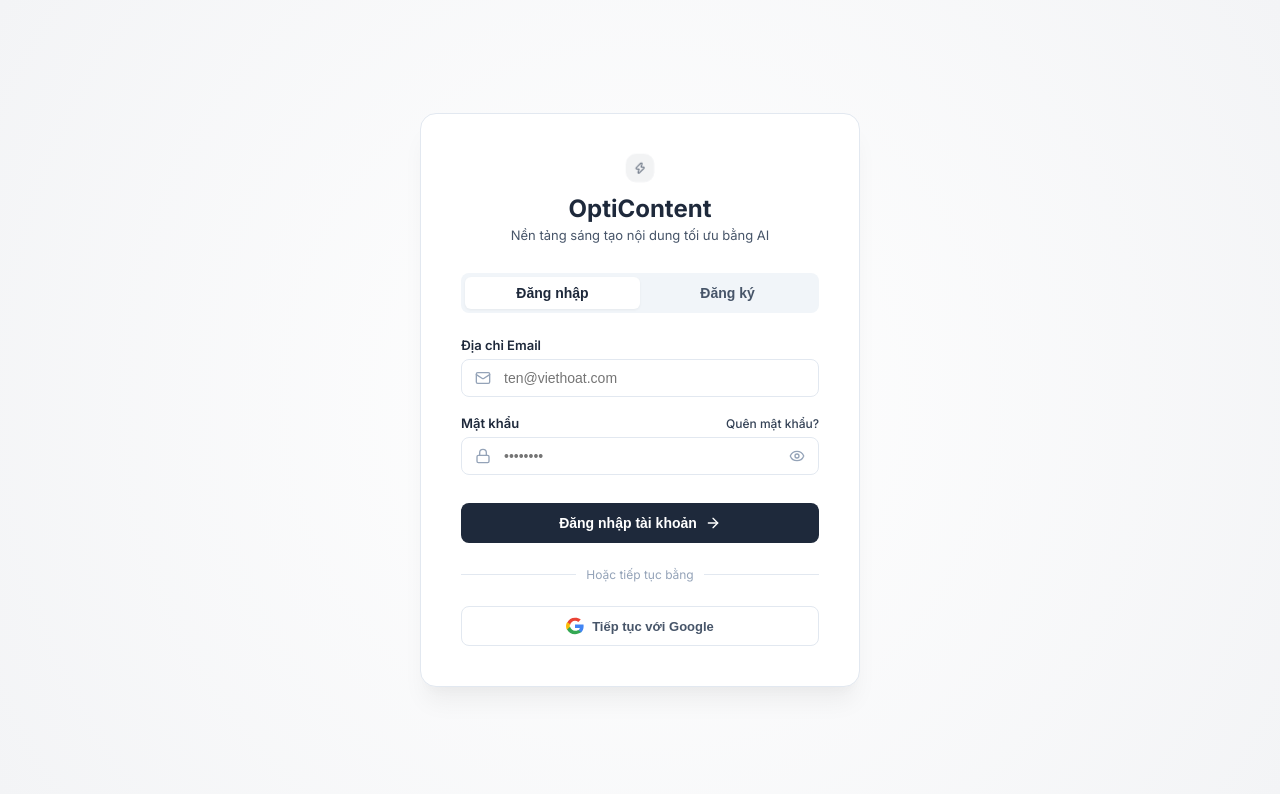
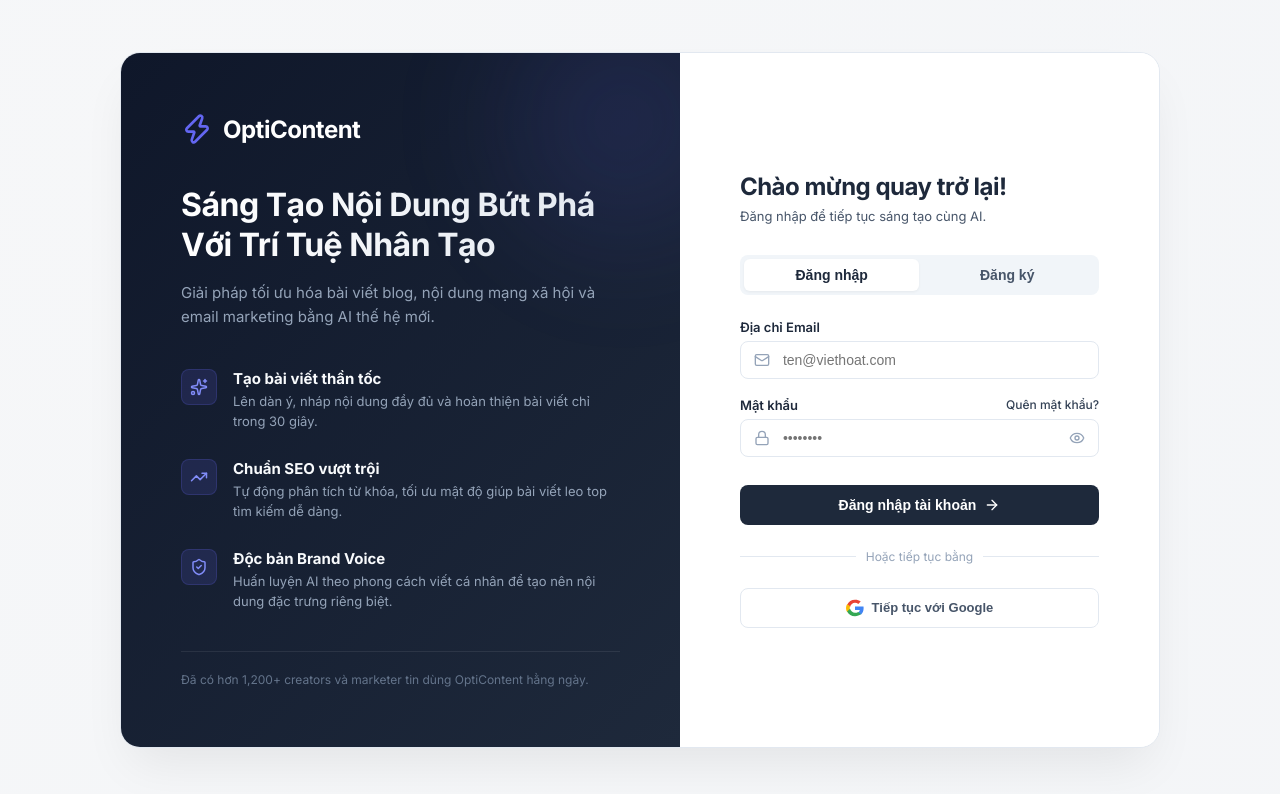
Before and after one commit to Lengoctrung22/OptiContent, a React app in the folder frontend/: page / in a window 1280 px wide. Shown: the top 794 px of the page. Built offline with nearby package versions, Linux system fonts and the light colour scheme; no server answers; the HTML template or start-up script is replaced by a standard one.

Commit message:
design: upgrade Auth screen to modern SaaS split two-column layout

```diff
--- a/frontend/src/index.css
+++ b/frontend/src/index.css
@@ -1033,54 +1033,174 @@
   border-style: solid;
 }
 
-/* Auth Screen Styling */
-.auth-container {
+/* Auth Screen Styling - Split Layout */
+.auth-page-container {
   display: flex;
   align-items: center;
   justify-content: center;
   min-height: 100vh;
-  background: radial-gradient(circle at 50% 50%, #ffffff 0%, #f3f4f6 100%);
-  padding: 20px;
+  background-color: #f8fafc;
+  background-image: radial-gradient(circle at 10% 20%, rgba(244, 244, 245, 0.5) 0%, rgba(228, 228, 231, 0.2) 90%);
+  padding: 24px;
 }
 
-.auth-card {
+.auth-split-box {
+  display: flex;
   background-color: #ffffff;
   border: 1px solid var(--border-color);
-  box-shadow: 0 20px 25px -5px rgba(0, 0, 0, 0.05), 0 10px 10px -5px rgba(0, 0, 0, 0.02);
-  border-radius: 16px;
+  box-shadow: 0 25px 50px -12px rgba(0, 0, 0, 0.08);
+  border-radius: 20px;
   width: 100%;
-  max-width: 440px;
-  padding: 40px;
+  max-width: 1040px;
+  min-height: 640px;
+  overflow: hidden;
+}
+
+/* Cột Trái - Giới thiệu */
+.auth-info-panel {
+  flex: 1.1;
+  background: linear-gradient(135deg, #0f172a 0%, #1e293b 100%);
+  padding: 60px;
+  display: flex;
+  align-items: center;
+  color: #ffffff;
+  position: relative;
+  overflow: hidden;
+}
+
+.auth-info-panel::before {
+  content: '';
+  position: absolute;
+  top: -20%;
+  right: -20%;
+  width: 60%;
+  height: 60%;
+  background: radial-gradient(circle, rgba(99, 102, 241, 0.15) 0%, rgba(99, 102, 241, 0) 70%);
+  border-radius: 50%;
+  filter: blur(40px);
+}
+
+.auth-info-content {
+  width: 100%;
+  max-width: 480px;
+  display: flex;
+  flex-direction: column;
+  z-index: 2;
+}
+
+.info-brand {
+  display: flex;
+  align-items: center;
+  gap: 10px;
+  margin-bottom: 40px;
+}
+
+.info-brand-icon {
+  color: #6366f1;
+}
+
+.info-brand h1 {
+  font-size: 24px;
+  font-weight: 800;
+  letter-spacing: -0.5px;
+}
+
+.info-headline {
+  font-size: 32px;
+  font-weight: 800;
+  line-height: 1.25;
+  margin-bottom: 16px;
+  letter-spacing: -0.5px;
+  background: linear-gradient(to right, #ffffff, #e2e8f0);
+  -webkit-background-clip: text;
+  -webkit-text-fill-color: transparent;
+}
+
+.info-subheadline {
+  font-size: 15px;
+  color: #94a3b8;
+  line-height: 1.6;
+  margin-bottom: 40px;
+}
+
+.info-features-list {
+  display: flex;
+  flex-direction: column;
+  gap: 28px;
+  margin-bottom: 40px;
+}
+
+.info-feature-item {
+  display: flex;
+  gap: 16px;
+}
+
+.feature-icon-wrapper {
+  background-color: rgba(99, 102, 241, 0.15);
+  border: 1px solid rgba(99, 102, 241, 0.2);
+  color: #818cf8;
+  width: 36px;
+  height: 36px;
+  border-radius: 8px;
+  display: flex;
+  align-items: center;
+  justify-content: center;
+  flex-shrink: 0;
+}
+
+.info-feature-item h4 {
+  font-size: 15px;
+  font-weight: 700;
+  color: #f8fafc;
+  margin-bottom: 4px;
+}
+
+.info-feature-item p {
+  font-size: 13px;
+  color: #94a3b8;
+  line-height: 1.5;
+}
+
+.info-footer-text {
+  font-size: 12px;
+  color: #64748b;
+  border-top: 1px solid rgba(255,255,255,0.08);
+  padding-top: 20px;
+}
+
+/* Cột Phải - Form đăng nhập */
+.auth-form-panel {
+  flex: 0.9;
+  padding: 60px;
+  display: flex;
+  align-items: center;
+  justify-content: center;
+  background-color: #ffffff;
+}
+
+.auth-form-container {
+  width: 100%;
+  max-width: 380px;
   display: flex;
   flex-direction: column;
 }
 
-.auth-logo {
-  display: flex;
-  flex-direction: column;
-  align-items: center;
-  margin-bottom: 30px;
-  text-align: center;
+.form-header {
+  margin-bottom: 28px;
 }
 
-.auth-logo .logo-icon {
-  color: var(--primary);
-  background-color: var(--primary-light);
-  padding: 8px;
-  border-radius: 10px;
-  margin-bottom: 12px;
-}
-
-.auth-logo h2 {
+.form-header h2 {
   font-size: 24px;
   font-weight: 800;
   color: var(--text-primary);
-  margin-bottom: 4px;
+  margin-bottom: 6px;
+  letter-spacing: -0.5px;
 }
 
-.auth-logo p {
+.form-header p {
   font-size: 13px;
   color: var(--text-secondary);
+  line-height: 1.5;
 }
 
 .auth-tabs {
@@ -1229,7 +1349,6 @@
 
 .social-login-grid {
   display: grid;
-  grid-template-columns: 1fr 1fr;
   gap: 12px;
 }
 
@@ -1263,3 +1382,17 @@
   font-size: 13px;
   font-weight: 500;
 }
+
+/* Ẩn cột trái trên thiết bị di động */
+@media (max-width: 900px) {
+  .auth-split-box {
+    max-width: 460px;
+    min-height: auto;
+  }
+  .auth-info-panel {
+    display: none;
+  }
+  .auth-form-panel {
+    padding: 40px 30px;
+  }
+}
--- a/frontend/src/pages/Auth.jsx
+++ b/frontend/src/pages/Auth.jsx
@@ -1,5 +1,5 @@
 import React, { useState } from 'react';
-import { Zap, Mail, Lock, User, ArrowRight, Eye, EyeOff } from 'lucide-react';
+import { Zap, Mail, Lock, User, ArrowRight, Eye, EyeOff, CheckCircle2, Sparkles, TrendingUp, ShieldCheck } from 'lucide-react';
 
 const Auth = ({ onLogin }) => {
   const [isLogin, setIsLogin] = useState(true);
@@ -17,11 +17,9 @@
     setError('');
     setLoading(true);
 
-    // Giả lập xác thực người dùng
     setTimeout(() => {
       setLoading(false);
       if (isLogin) {
-        // Mô phỏng đăng nhập thành công
         if (email.trim() && password.trim()) {
           onLogin({
             name: email.split('@')[0] === 'trongnv' ? 'Nguyễn Văn Trọng' : email.split('@')[0],
@@ -32,7 +30,6 @@
           setError('Vui lòng điền đầy đủ email và mật khẩu.');
         }
       } else {
-        // Mô phỏng đăng ký thành công -> Chuyển sang đăng nhập
         if (name.trim() && email.trim() && password.trim()) {
           alert('Đăng ký tài khoản thành công! Hãy đăng nhập bằng tài khoản mới.');
           setIsLogin(true);
@@ -46,16 +43,69 @@
   };
 
   return (
-    <div className="auth-container">
-      <div className="auth-card">
-        {/* Logo Brand */}
-        <div className="auth-logo">
-          <Zap size={28} className="logo-icon" />
-          <h2>OptiContent</h2>
-          <p>Nền tảng sáng tạo nội dung tối ưu bằng AI</p>
+    <div className="auth-page-container">
+      <div className="auth-split-box">
+        {/* Left Column: Visual/Marketing Panel */}
+        <div className="auth-info-panel">
+          <div className="auth-info-content">
+            <div className="info-brand">
+              <Zap size={32} className="info-brand-icon" />
+              <h1>OptiContent</h1>
             </div>
 
-        {/* Tab Headers */}
+            <h2 className="info-headline">Sáng Tạo Nội Dung Bứt Phá Với Trí Tuệ Nhân Tạo</h2>
+            <p className="info-subheadline">
+              Giải pháp tối ưu hóa bài viết blog, nội dung mạng xã hội và email marketing bằng AI thế hệ mới.
+            </p>
+
+            <div className="info-features-list">
+              <div className="info-feature-item">
+                <div className="feature-icon-wrapper">
+                  <Sparkles size={18} />
+                </div>
+                <div>
+                  <h4>Tạo bài viết thần tốc</h4>
+                  <p>Lên dàn ý, nháp nội dung đầy đủ và hoàn thiện bài viết chỉ trong 30 giây.</p>
+                </div>
+              </div>
+
+              <div className="info-feature-item">
+                <div className="feature-icon-wrapper">
+                  <TrendingUp size={18} />
+                </div>
+                <div>
+                  <h4>Chuẩn SEO vượt trội</h4>
+                  <p>Tự động phân tích từ khóa, tối ưu mật độ giúp bài viết leo top tìm kiếm dễ dàng.</p>
+                </div>
+              </div>
+
+              <div className="info-feature-item">
+                <div className="feature-icon-wrapper">
+                  <ShieldCheck size={18} />
+                </div>
+                <div>
+                  <h4>Độc bản Brand Voice</h4>
+                  <p>Huấn luyện AI theo phong cách viết cá nhân để tạo nên nội dung đặc trưng riêng biệt.</p>
+                </div>
+              </div>
+            </div>
+
+            <div className="info-footer-text">
+              Đã có hơn 1,200+ creators và marketer tin dùng OptiContent hằng ngày.
+            </div>
+          </div>
+        </div>
+
+        {/* Right Column: Form Panel */}
+        <div className="auth-form-panel">
+          <div className="auth-form-container">
+            {/* Header */}
+            <div className="form-header">
+              <h2>{isLogin ? 'Chào mừng quay trở lại!' : 'Bắt đầu dùng thử miễn phí'}</h2>
+              <p>{isLogin ? 'Đăng nhập để tiếp tục sáng tạo cùng AI.' : 'Tạo tài khoản và bắt đầu viết bài chuyên nghiệp.'}</p>
+            </div>
+
+            {/* Switch Tabs */}
             <div className="auth-tabs">
               <button
                 className={`auth-tab-btn ${isLogin ? 'active' : ''}`}
@@ -77,7 +127,7 @@
               </button>
             </div>
 
-        {/* Auth Form */}
+            {/* Form */}
             <form onSubmit={handleSubmit} className="auth-form">
               {error && <div className="auth-error-alert">{error}</div>}
 
@@ -151,11 +201,12 @@
               </button>
             </form>
 
-        {/* Divider & Social Signin */}
+            {/* Divider */}
             <div className="auth-divider">
               <span>Hoặc tiếp tục bằng</span>
             </div>
 
+            {/* Google Button */}
             <div className="social-login-grid" style={{ gridTemplateColumns: '1fr' }}>
               <button
                 type="button"
@@ -173,6 +224,8 @@
             </div>
           </div>
         </div>
+      </div>
+    </div>
   );
 };
 
```
Lines whose indentation alone changed are shown as unchanged.
